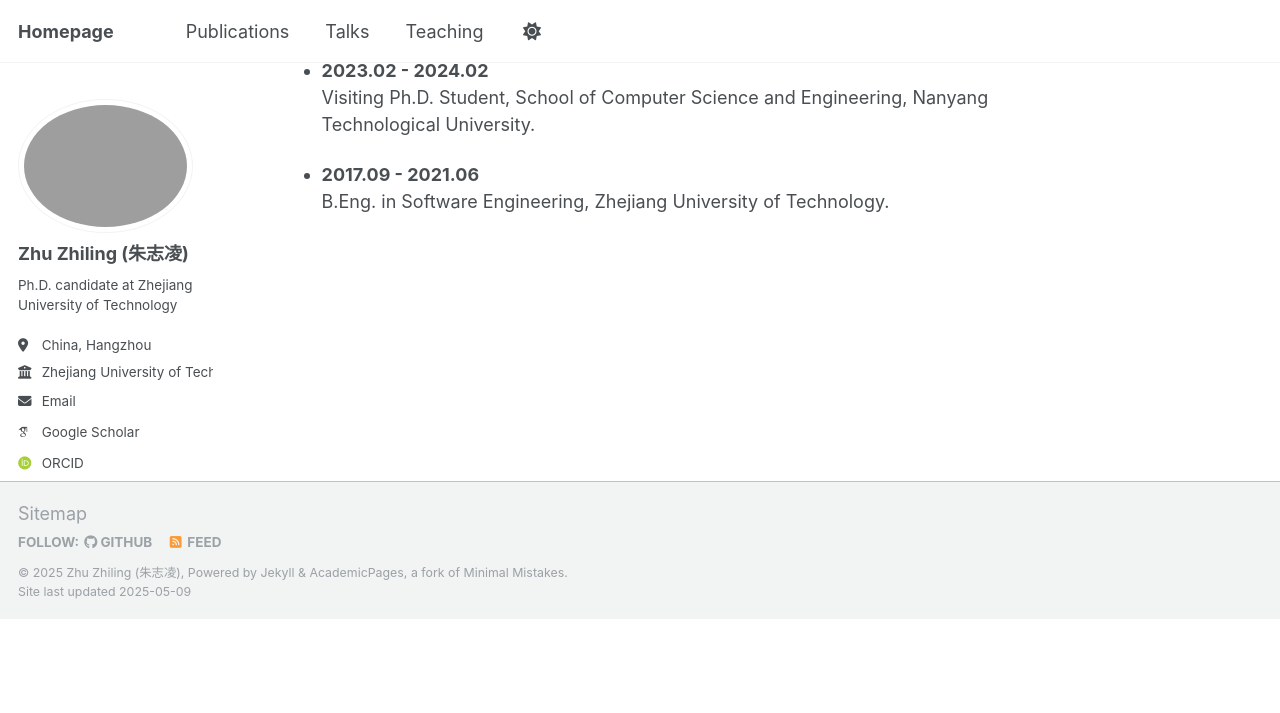
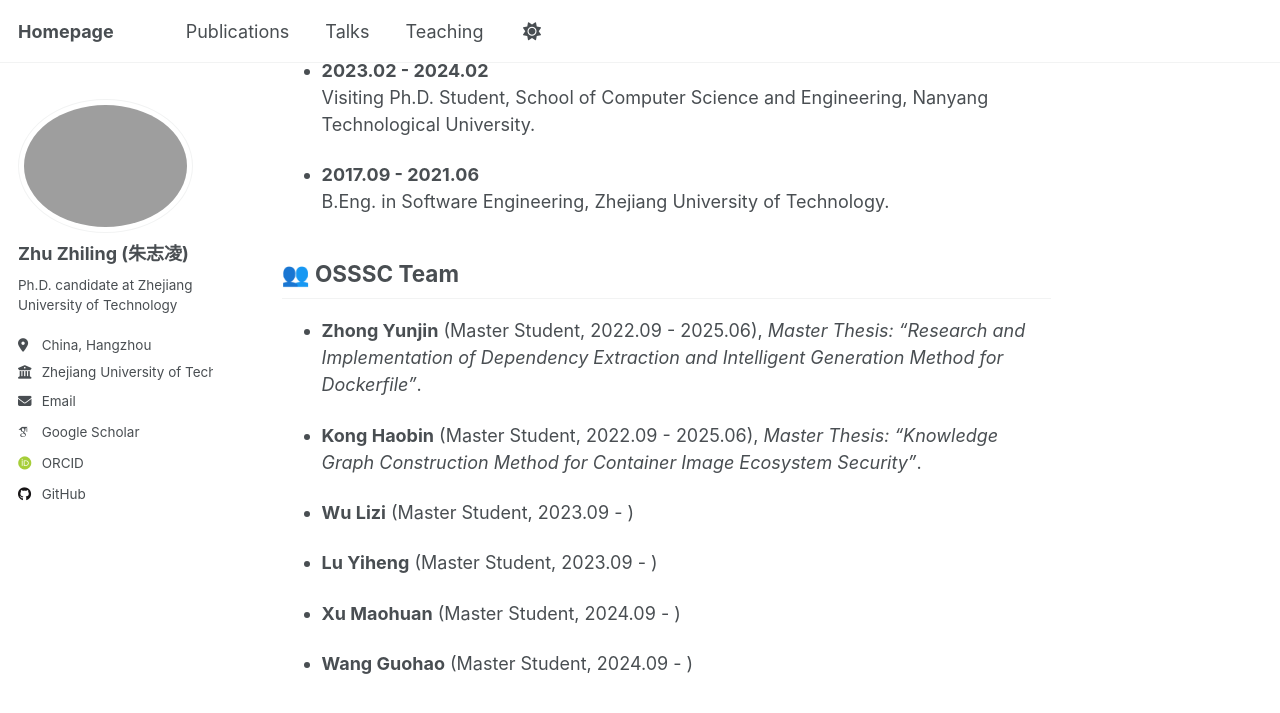
Before and after one commit to winniezzl/winniezzl.github.io, a Jekyll site: the page built from _pages/about.md, in a window 1280 px wide and 900 px high, scrolled down 2807 px. Shown: the top 713 px of the window. Built offline with Jekyll 4.4.1, drawn with Linux system fonts in a browser that asks for light colours; some web fonts are replaced; before the commit the page ends 3426 px from its top, so only the background shows below that.

Commit message:
update information

```diff
--- a/_pages/about.md
+++ b/_pages/about.md
@@ -82,3 +82,17 @@ Welcome to reach out to me if you are interested in my research or have any ques
 
 - **2017.09 - 2021.06**
   B.Eng. in Software Engineering, Zhejiang University of Technology.
+
+<!-- OSSSC Team -->
+## 👥 OSSSC Team
+- **Zhong Yunjin** (Master Student, 2022.09 - 2025.06), *Master Thesis: "Research and Implementation of Dependency Extraction and Intelligent Generation Method for Dockerfile"*.
+
+- **Kong Haobin** (Master Student, 2022.09 - 2025.06), *Master Thesis: "Knowledge Graph Construction Method for Container Image Ecosystem Security"*.
+
+- **Wu Lizi** (Master Student, 2023.09 - )
+
+- **Lu Yiheng** (Master Student, 2023.09 - )
+
+- **Xu Maohuan** (Master Student, 2024.09 - )
+
+- **Wang Guohao** (Master Student, 2024.09 - )
```
